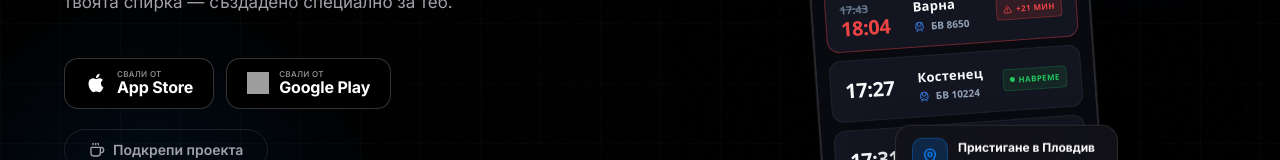
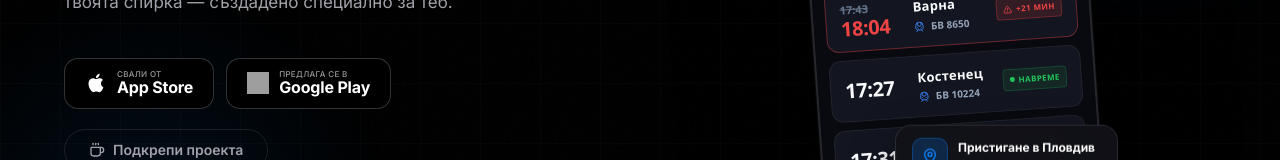
Before and after one commit to tgarmenliev/bultrain-web, a React (Vite) app: page / in a window 1280 px wide. Shown: the part 457-617 px from the top of the page. Built offline with nearby package versions, Linux system fonts and the light colour scheme; grey boxes are pictures that could not be loaded.

Commit message:
[FIX] text for google play download

```diff
--- a/src/components/Hero.jsx
+++ b/src/components/Hero.jsx
@@ -75,7 +75,7 @@ function GooglePlayBadge() {
         />
         <div>
           <div style={{ fontSize: 8, color: 'rgba(255,255,255,0.6)', fontWeight: 500, letterSpacing: '0.04em', lineHeight: 1, textTransform: 'uppercase' }}>
-            Свали от
+            ПРЕДЛАГА СЕ В
           </div>
           <div style={{ fontSize: 16, color: '#fff', fontWeight: 700, letterSpacing: '-0.01em', lineHeight: 1.2 }}>
             Google Play
```
